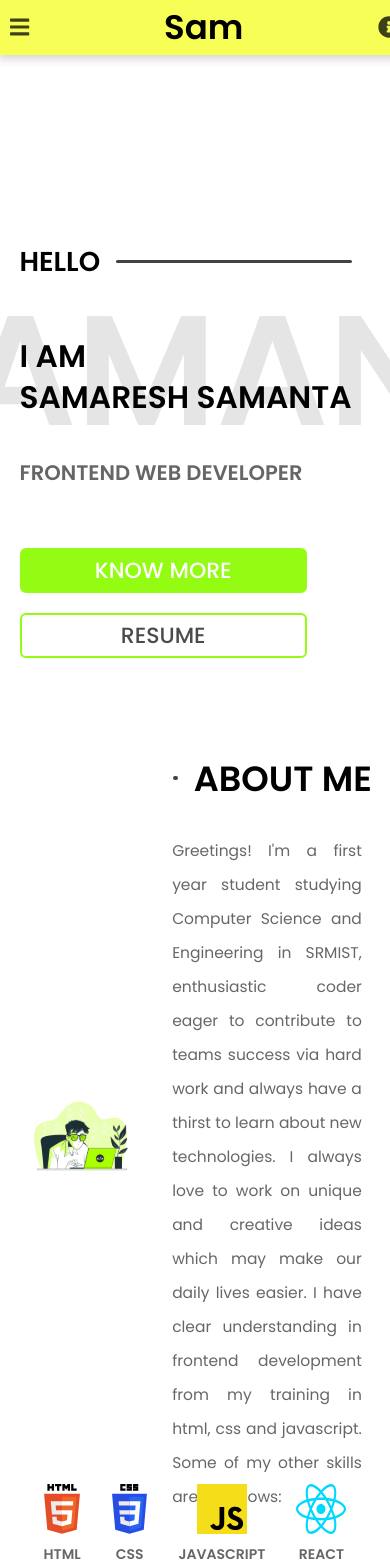
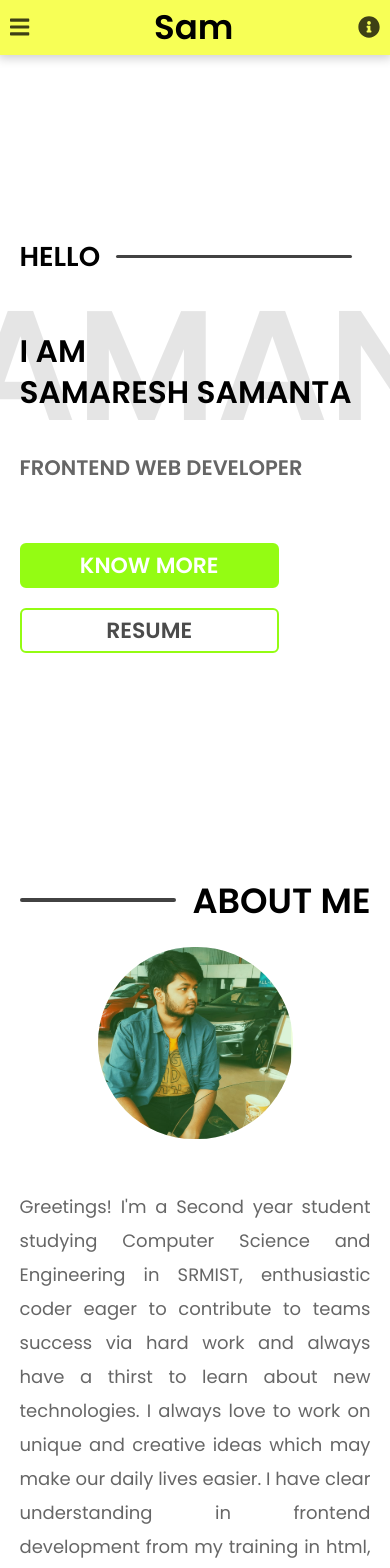
Before and after one commit to nectro/personal-website, a React (Create React App) app: page / in a window 390 px wide. Shown: the top 1568 px of the page. Built offline with nearby package versions, Linux system fonts and the light colour scheme.

Commit message:
update about, education responsive, add projects page

```diff
--- a/src/App.js
+++ b/src/App.js
@@ -3,6 +3,7 @@ import Header from './Components/Header/Header';
 import IntroPage from './Components/IntroPage/IntroPage';
 import Aboutus from './Components/Aboutus/Aboutus';
 import Education from './Components/Education/Education';
+import Projects from './Components/Projects/Projects';
 
 function App() {
   return (
@@ -11,6 +12,7 @@ function App() {
       <IntroPage />
       <Aboutus />
       <Education />
+      <Projects />
     </div>
   );
 }
--- a/src/Components/Aboutus/Aboutus.js
+++ b/src/Components/Aboutus/Aboutus.js
@@ -13,6 +13,7 @@ import skill9 from '../../assets/skills/skill9.svg'
 import skill10 from '../../assets/skills/skill10.svg'
 import skill11 from '../../assets/skills/skill11.svg'
 import skill12 from '../../assets/skills/skill12.svg'
+import ProfilePic from '../../assets/profilePic.svg';
 
 const Aboutus = ()=>{
     return(
@@ -25,9 +26,12 @@ const Aboutus = ()=>{
                     <div className={styles.word}><p>ABOUT ME</p></div>
                     <div className={styles.line}></div>
                 </div>
+                <div className={styles.imgContainer}>
+                    <img src={ProfilePic} />
+                </div>
                 <div className={styles.description}>
                     <p>
-                        Greetings! I'm a first year student studying Computer Science and Engineering in SRMIST, enthusiastic coder eager to contribute to teams success via hard work and always have a thirst to learn about new technologies. I always love to work on unique and creative ideas which may make our daily lives easier. I have clear understanding in frontend development from my training in html, css and javascript. Some of my other skills are as follows:
+                        Greetings! I'm a Second year student studying Computer Science and Engineering in SRMIST, enthusiastic coder eager to contribute to teams success via hard work and always have a thirst to learn about new technologies. I always love to work on unique and creative ideas which may make our daily lives easier. I have clear understanding in frontend development from my training in html, css and javascript. Some of my other skills are as follows:
                     </p>
                 </div>
 
--- a/src/Components/Aboutus/Aboutus.module.css
+++ b/src/Components/Aboutus/Aboutus.module.css
@@ -61,7 +61,8 @@
   align-items: center;
   justify-content: center;
   flex-wrap: wrap;
-  gap: 10%;
+  gap: 70px;
+  margin:50px 0px;
   padding: 80px 10%;
 }
 .skillSetContainer div {
@@ -69,13 +70,18 @@
   flex-direction: column;
   align-items: center;
   justify-content: center;
-  margin: 60px 0px;
   flex-grow: 0;
   flex-shrink: 1;
   flex-basis: 10%;
 }
 .skillSetContainer div img {
   height: 50px;
+  opacity: 0.8;
+}
+.skillSetContainer div img:hover{
+  transform: scale(1.13);
+  transition-duration: 0.1s;
+  opacity: 1;
 }
 .skillSetContainer div p {
   margin-top: 10px;
@@ -83,3 +89,46 @@
   font-weight: 600;
   color: rgba(0, 0, 0, 0.6);
 }
+.imgContainer{
+  display: none;
+}
+
+
+
+@media screen and (max-width:700px){
+  .majorContainer{
+    display:block;
+  }
+  .vecImageContainer{
+    display: none;
+  }
+
+  .abtusMain {
+    padding-right: 0px;
+    padding-top: 0px;
+    height: fit-content;
+  }
+  .heading{
+    padding-right: 5%;
+  }
+  .description{
+    padding: 0 5%;
+  }
+  .description p{
+    font-size: 18px;
+  }
+  .imgContainer{
+    width:100%;
+    height: 60vw;
+    display: flex;
+    justify-content: center;
+    align-items: center;
+  }
+  .imgContainer img{
+    width:50vw;
+  }
+
+  .skillSetContainer div {
+    flex-basis: 90px;
+  }
+}
--- a/src/Components/Education/Education.js
+++ b/src/Components/Education/Education.js
@@ -9,6 +9,9 @@ const Education = ()=>{
                 <div className={styles.heading}>
                     <div className={styles.word}><p>EDUCATION</p></div>
                     <div className={styles.line}></div>
+                </div>
+                <div className={styles.vecImg} id={styles.forMob}>
+                    <img src={FancyImg} />
                 </div>
                 <div className={styles.educationInfo}>
                     <h2>COLLEGE</h2>
@@ -25,7 +28,7 @@ const Education = ()=>{
                     </div>
                 </div>
             </div>
-            <div className={styles.vecImg}>
+            <div className={styles.vecImg}  id={styles.forComp}>
                 <img src={FancyImg} />
             </div>
         </div>
--- a/src/Components/Education/Education.module.css
+++ b/src/Components/Education/Education.module.css
@@ -65,3 +65,61 @@
 .vecImg img {
   width: 77%;
 }
+#forMob{
+  display: none !important;
+}
+#forComp{
+  display: flex !important;
+}
+@media screen and (max-width:700px){
+  .majorContainer{
+    display: block;
+  }
+
+  #forComp{
+    display: none !important;
+  }
+
+  #forMob{
+    display: flex !important;
+  }
+  .heading{
+    padding:0px 5%;
+  }
+  .vecImg{
+    padding:0px;
+    height:65vw;
+  }
+  .vecImg img{
+    width:60vw;
+  }
+  .info{
+    padding: 0px;
+  }
+  .educationInfo{
+    margin: 0px 5%;
+    margin-top: 40px;
+  }
+  .educationInfo div h3 {
+    font-size: 24px;
+    font-weight: 500;
+  }
+  .educationInfo div p {
+    margin-top: 1vh;
+    font-size: 16px;
+  }
+}
+
+@media screen and (max-width:380px){
+  .educationInfo{
+    margin-top: 20px;
+  }
+  .educationInfo div h3 {
+    font-size: 22px;
+    font-weight: 500;
+  }
+  .educationInfo div p {
+    margin-top: 1vh;
+    font-size: 12px;
+  }
+}
--- a/src/Components/Header/Header.module.css
+++ b/src/Components/Header/Header.module.css
@@ -8,6 +8,7 @@
   background-color: #f7ff56;
   box-shadow: 0px 1px 10px 2px rgba(0, 0, 0, 0.2);
   position: fixed;
+  z-index: 1;
 }
 .logoContainer {
   float: left;
--- a/src/Components/IntroPage/IntroPage.module.css
+++ b/src/Components/IntroPage/IntroPage.module.css
@@ -69,8 +69,8 @@
   text-decoration: none;
   padding: 4px 12px;
   margin-right: 30px;
-  font-size: 15px;
-  font-weight: 500;
+  font-size: 23px;
+  font-weight: 600;
   border-radius: 6px;
   border: 2px solid #94fc13;
 }
@@ -194,7 +194,7 @@
 
 @media screen and (max-width: 724px) {
   .majorContainer {
-    height: calc(100vh - 55px);
+    height: calc(100vh - 0px);
   }
 }
 
--- /dev/null
+++ b/src/Components/Projects/Projects.js
@@ -0,0 +1,12 @@
+import React from 'react'
+import styles from './Projects.module.css'
+
+const Projects = ()=>{
+    return (
+        <div className={styles.majorContainer}>
+
+        </div>
+    )
+}
+
+export default Projects
--- /dev/null
+++ b/src/Components/Projects/Projects.module.css
@@ -0,0 +1,5 @@
+.majorContainer{
+    background-color: black;
+    height:100px;
+    width:100%;
+}
--- a/src/index.css
+++ b/src/index.css
@@ -1,3 +1,6 @@
+*{
+  box-sizing: border-box;
+}
 body {
   margin: 0;
   font-family: "Poppins", -apple-system, BlinkMacSystemFont, "Segoe UI",
```
